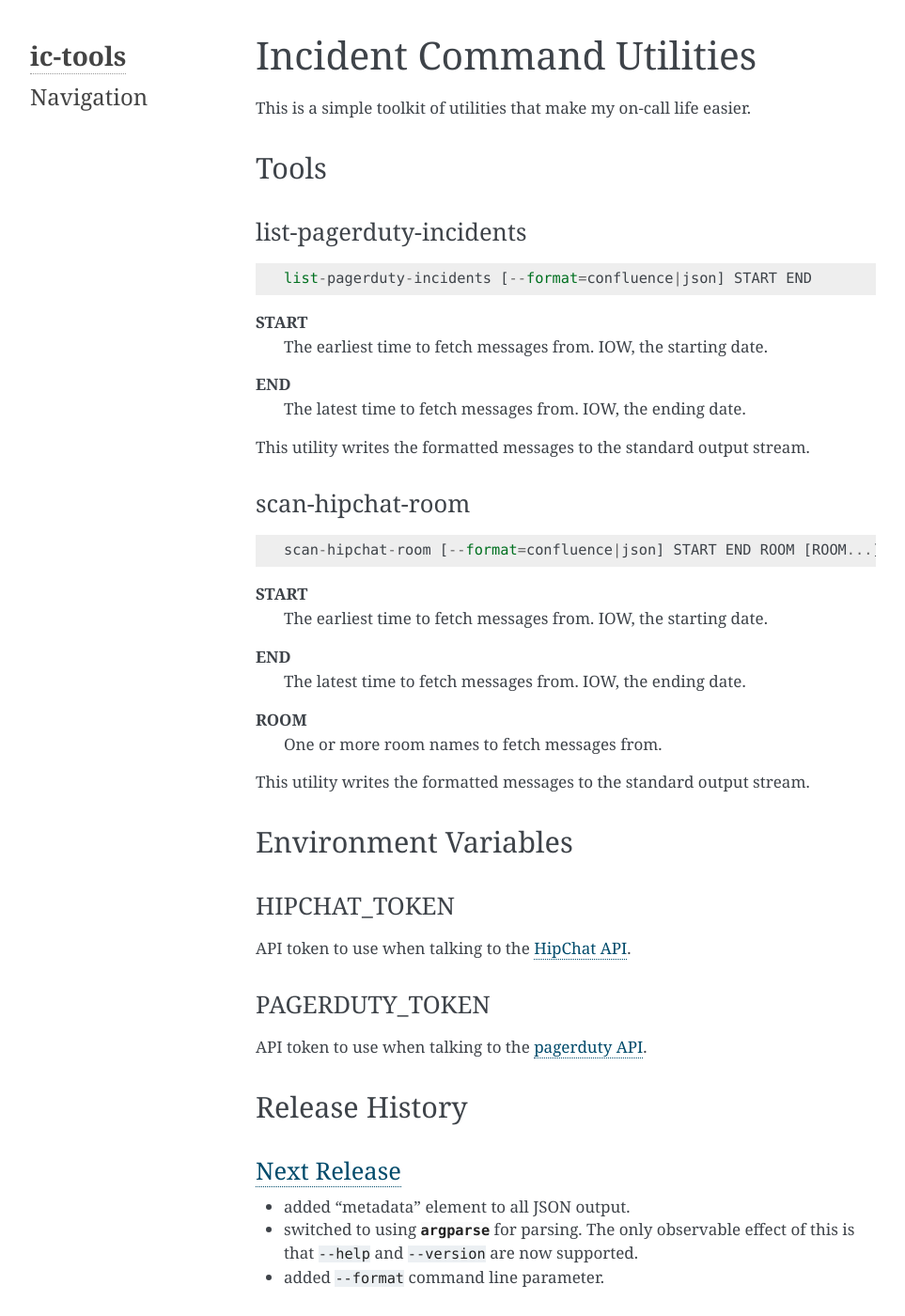
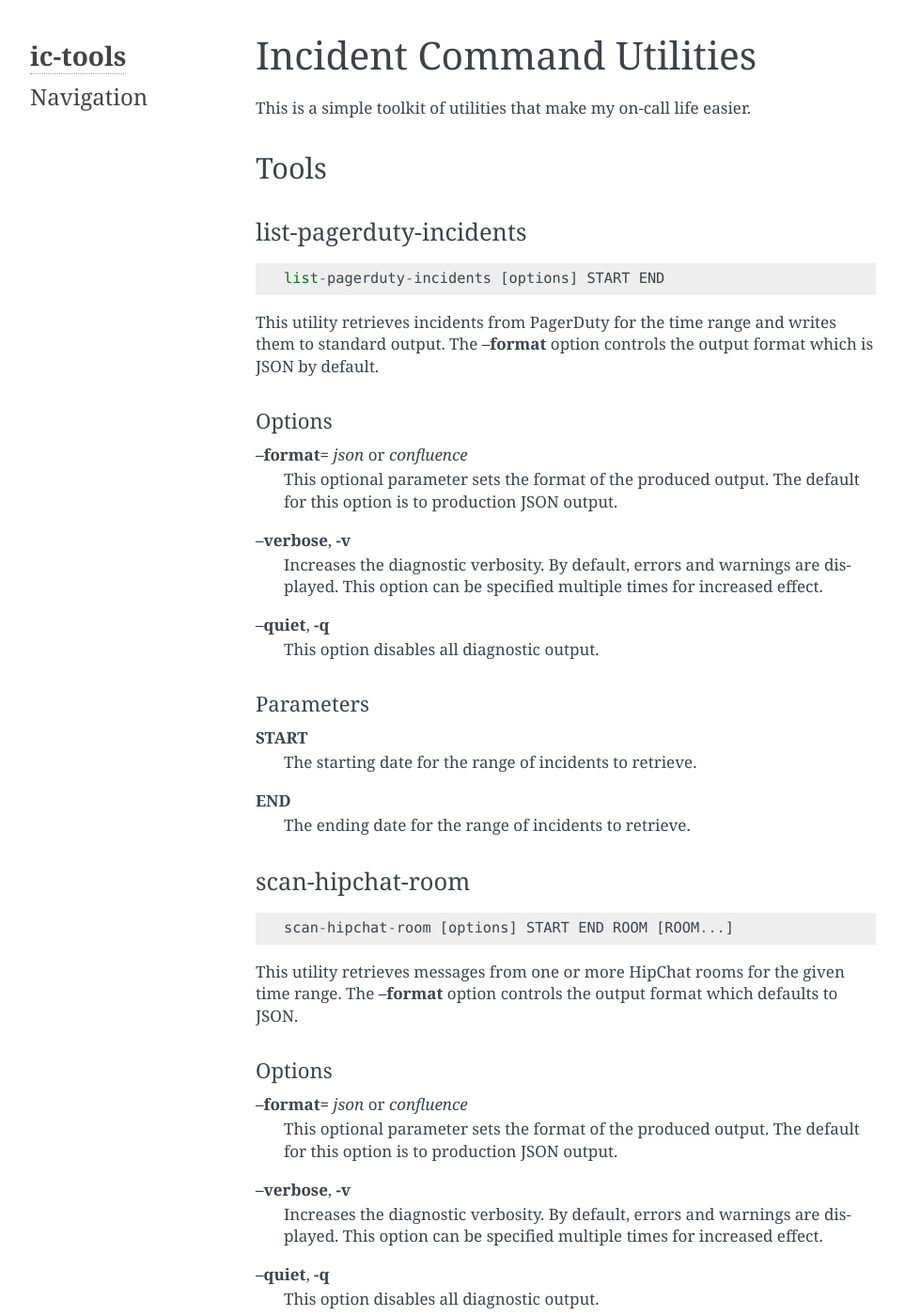
Before and after one commit to torchdragon/ictools, a Sphinx documentation site: the page built from docs/index.rst, in a window 1280 px wide and 1400 px high. Shown: the whole window at 94% size, without its empty margins (148-1111 px from the left). Built offline with Sphinx 7.4.7, drawn with Linux system fonts in a browser that asks for light colours; some of the changed text lies outside the part shown.

Commit message:
Reworked CLI parsing and added --quiet & --verbose.

```diff
--- a/README.rst
+++ b/README.rst
@@ -13,15 +13,33 @@
 ------------------------
 ::
 
-   list-pagerduty-incidents [--format=confluence|json] START END
+   list-pagerduty-incidents [options] START END
 
+This utility retrieves incidents from PagerDuty for the time range and
+writes them to standard output.  The **--format** option controls the
+output format which is JSON by default.
+
+Options
+~~~~~~~
+**--format=** *json* or *confluence*
+   This optional parameter sets the format of the produced output.  The
+   default for this option is to production JSON output.
+
+**--verbose**, **-v**
+   Increases the diagnostic verbosity.  By default, errors and warnings are
+   displayed.  This option can be specified multiple times for increased
+   effect.
+
+**--quiet**, **-q**
+   This option disables all diagnostic output.
+
+Parameters
+~~~~~~~~~~
 **START**
-   The earliest time to fetch messages from.  IOW, the starting date.
+   The starting date for the range of incidents to retrieve.
 
 **END**
-   The latest time to fetch messages from.  IOW, the ending date.
-
-This utility writes the formatted messages to the standard output stream.
+   The ending date for the range of incidents to retrieve.
 
 
 .. _scan_hipchat_room:
@@ -30,18 +48,37 @@
 -----------------
 ::
 
-   scan-hipchat-room [--format=confluence|json] START END ROOM [ROOM...]
+   scan-hipchat-room [options] START END ROOM [ROOM...]
 
+This utility retrieves messages from one or more HipChat rooms for
+the given time range.  The **--format** option controls the output
+format which defaults to JSON.
+
+Options
+~~~~~~~
+**--format=** *json* or *confluence*
+   This optional parameter sets the format of the produced output.  The
+   default for this option is to production JSON output.
+
+**--verbose**, **-v**
+   Increases the diagnostic verbosity.  By default, errors and warnings are
+   displayed.  This option can be specified multiple times for increased
+   effect.
+
+**--quiet**, **-q**
+   This option disables all diagnostic output.
+
+Parameters
+~~~~~~~~~~
 **START**
-   The earliest time to fetch messages from.  IOW, the starting date.
+   The starting date for the range of messages to retrieve.
 
 **END**
-   The latest time to fetch messages from.  IOW, the ending date.
+   The ending date for the range of messages to retrieve.
 
 **ROOM**
    One or more room names to fetch messages from.
 
-This utility writes the formatted messages to the standard output stream.
 
 
 Environment Variables
--- a/docs/history.rst
+++ b/docs/history.rst
@@ -6,12 +6,14 @@
 * added "metadata" element to all JSON output.
 * switched to using :mod:`argparse` for parsing.  The only observable effect
   of this is that ``--help`` and ``--version`` are now supported.
-* added ``--format`` command line parameter.
+* added ``--format`` command line option.
+* added ``--quiet`` and ``--verbose`` command line options.
+* changed default diagnostic level from INFO -> WARNING.
 
 `0.1.0`_ (23-Jan-2017)
 ----------------------
-* add :ref:`scan_hipchat_room` utility
-* add :ref:`list_pagerduty_incidents` utility
+* added :ref:`scan_hipchat_room` utility
+* added :ref:`list_pagerduty_incidents` utility
 
 .. _Next Release: https://github.com/dave-shawley/ictools/compare/0.1.0...HEAD
 .. _0.1.0: https://github.com/dave-shawley/ictools/compare/0.0.0...0.1.0
```
Also changed, not shown: 3 other files.
